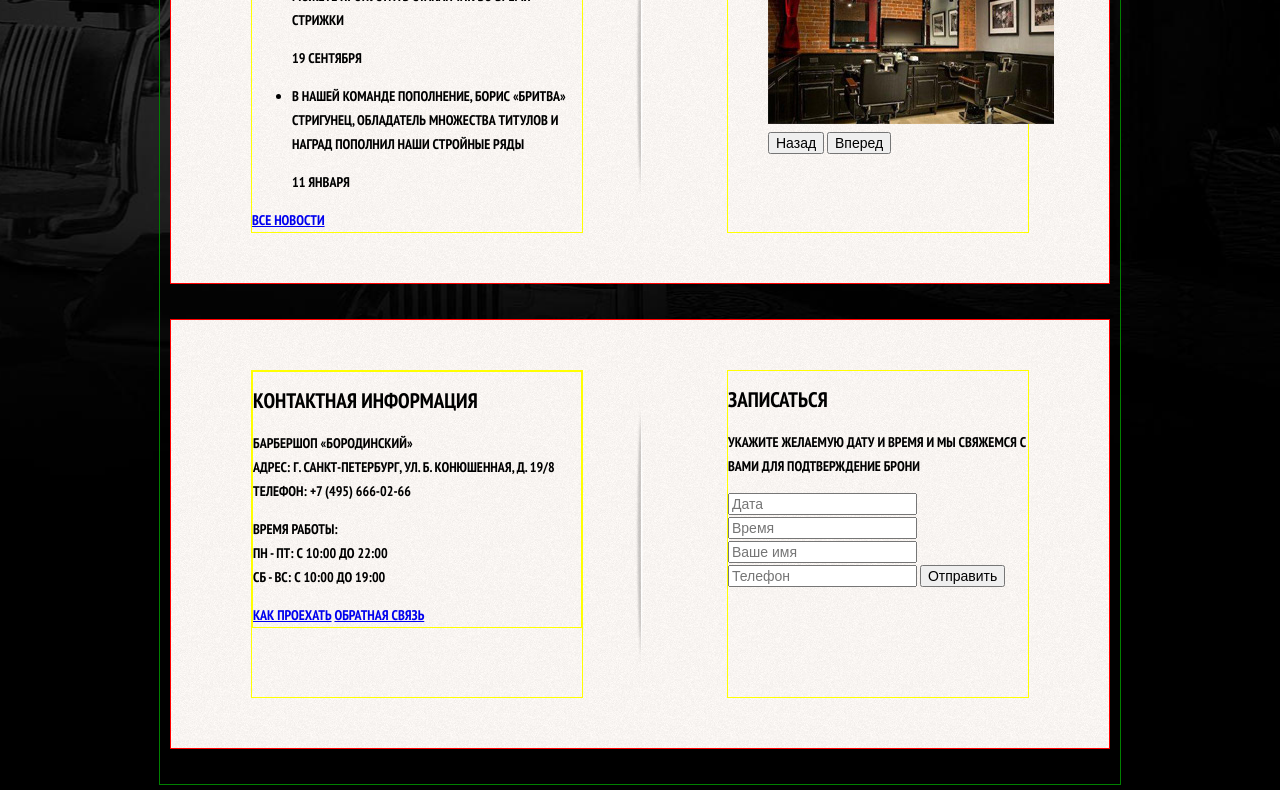
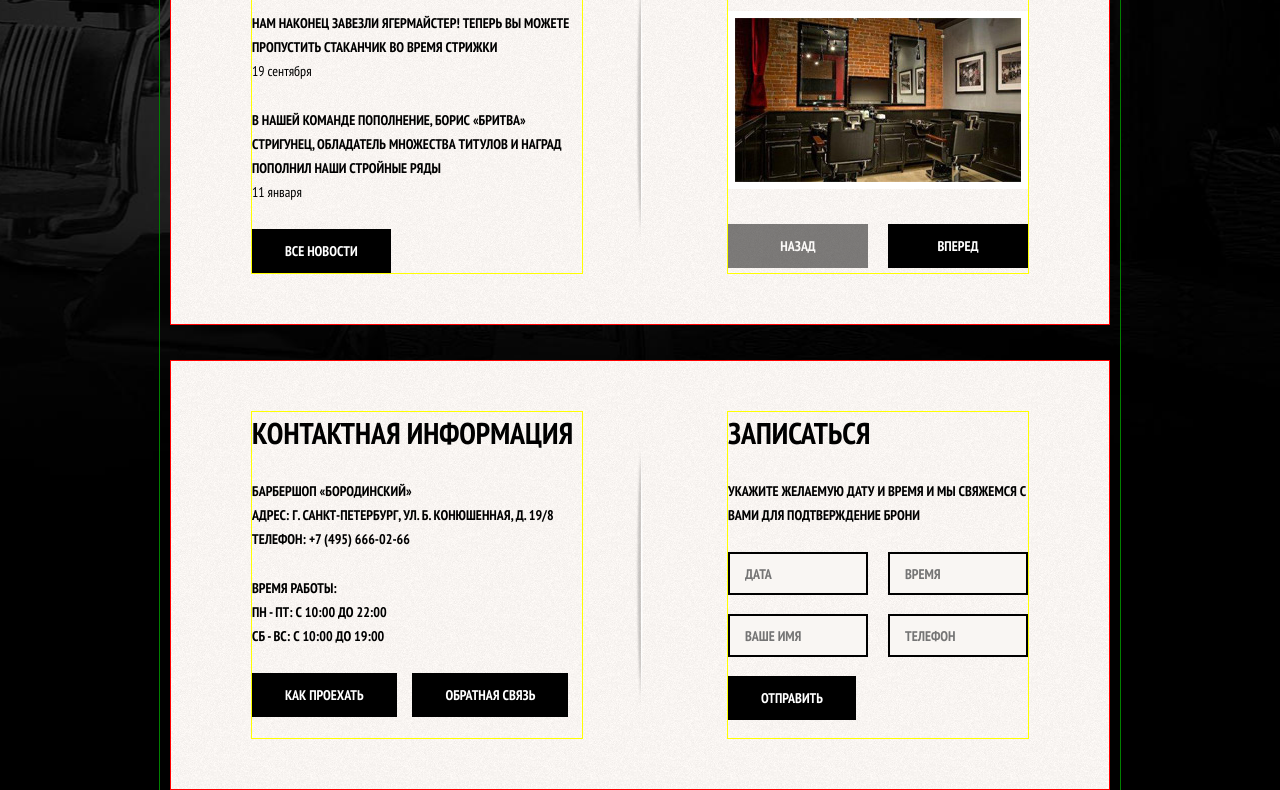
Before and after one commit to lonixoon/barbershop, a plain HTML site: page index.html in a window 1280 px wide. Shown: the part 749-1539 px from the top of the page. Drawn offline with Linux system fonts and the light colour scheme.

Commit message:
оформление index

```diff
--- a/css/style-index.css
+++ b/css/style-index.css
@@ -19,6 +19,10 @@ body {
 	text-transform: uppercase;
 	color: white;
 	background: #000000 url(../img/body-bg.jpg) no-repeat center top;
+}
+
+h2 {
+
 }
 
 .container {
@@ -126,8 +130,28 @@ body {
 	}
 
 		.feature__name {
+			position: relative;
+			display: flex;
+			justify-content: center;
+			margin-bottom: 30px;
+			padding-bottom: 35px;
 			font-size: 30px;
-			line-height: 36px;
+			line-height: 42px;
+		}
+
+		.feature__name:after {
+			content: "";
+			position: absolute;
+			left: 50%;
+			bottom: 0;
+
+			display: flex;
+			margin-left: -10px;
+			width: 20px;
+			height: 20px;
+
+			background: #ffffff;
+			transform: rotate(45deg);
 		}
 
 .index-content {
@@ -139,20 +163,138 @@ body {
 	min-height: 430px;
 	background:
 		url(../img/separator.png) no-repeat 50% 50%,
-		#ffffff url(../img/background-block.jpg);
+		#f8f5f2 url(../img/background-block.jpg);
 	color: black;
 	border: 1px solid red;
 }
 
-	.index-content__left {
+	.index-content__item {
+		/*box-sizing: border-box;*/
 		width: 330px;
 		border: 1px solid yellow;
 	}
 
-	.index-content__right{
+	.index-content__item:nth-child(even) {
 		width: 300px;
 		border: 1px solid yellow;
 	}
+
+	  /*	.index-content__right{
+			width: 300px;
+			border: 1px solid yellow;
+		}*/
+		.item__title {
+			display: flex;
+			margin: 0;
+			padding: 0;
+			padding-bottom: 25px;
+			font-size: 30px;
+			line-height: 42px;
+		}
+
+		.item__body {
+			margin: 0;
+			padding: 0;
+			list-style: none;
+		}
+
+			.item__body p {
+				margin-top: 0;
+				margin-bottom: 25px;
+			}
+
+			.item__body li {
+				margin: 0px;
+			}
+
+			.item__body time {
+				text-transform: none;
+				font-weight: 400;
+
+			}
+
+		.btn {
+			display: inline-flex;
+			justify-content: center;
+			padding: 10px 33px;
+			margin-right: 13px;
+
+			font-family: "PT Sans Narrow", "arial", sans-serif;
+			font-weight: 700;
+			font-size: 14px;
+			line-height: 24px;
+
+			color: #ffffff;
+			text-decoration: none;
+			text-transform: uppercase;
+
+			border: none;
+			cursor: pointer;
+			outline: none;
+			background: #000000;
+		}
+
+		.btn:hover,
+		.btn:active {
+			background: #663d15;
+		}
+
+		.btn:disabled {
+			opacity: 0.5;
+			cursor: default;
+		}
+
+		.btn:disabled:hover {
+			background: #000000;
+		}
+
+		.gallery {
+			display: flex;
+			flex-wrap: wrap;
+			justify-content: space-between;
+		}
+
+			.gallery img {
+				width: 286px;
+				height: 164px;
+				margin-bottom: 35px;
+				border: 7px solid #ffffff;
+				background: #cccccc;
+			}
+
+			.gallery .btn {
+				width: 140px;
+			}
+
+			.gallery__next {
+				margin-right: 0;
+			}
+
+		.appointmant__form {
+			display: flex;
+			flex-wrap: wrap;
+			justify-content: space-between;
+		}
+
+		.appointmant__form input {
+			padding-left: 15px;
+			margin-bottom: 19px;
+			box-sizing: border-box;
+			width: 140px;
+			height: 43px;
+
+			font-family: "PT Sans Narrow", "arial", sans-serif;
+			font-weight: 700;
+			font-size: 14px;
+			line-height: 24px;
+
+			color: #000000;
+			text-transform: uppercase;
+
+			border: 2px solid #000000;
+			background: #f9f6f3;
+
+		}
 
 
 
--- a/index.html
+++ b/index.html
@@ -52,42 +52,38 @@
             </div>
         </section>
         <section class="index-content">
-            <div class="index-content__left">
-                <div class="news-preview">
-                    <h2 class="news-preview__title">Новости</h2>
-                    <ul class="news-preview__body">
+            <div class="index-content__item">
+                <h2 class="item__title">Новости</h2>
+                <ul class="item__body">
                     <li>
                         <p>
                          Нам наконец завезли Ягермайстер! Теперь вы можете пропустить стаканчик во время стрижки
+                         <br><time datetime="2016-09-19">19 сентября</time>
                         </p>
                     </li>
-                            <time datetime="2016-09-19">19 сентября</time>
                     <li>
                         <p>
                          В нашей команде пополнение, Борис «Бритва» Стригунец, обладатель множества титулов и наград пополнил наши стройные ряды
+                         <br><time datetime="2016-01-11">11 января</time>
                         </p>
-                            <time datetime="2016-01-11">11 января</time>
+
                     </li>
                 </ul>
                 <a href="#" class="btn">Все новости</a>
             </div>
-            </div>
-            <div class="index-content__right">
-                <div class="gallery">
-                    <h2 class="gallery__title">Фотогалерея</h2>
-                    <figure class="gallery__body">
+            <div class="index-content__item">
+                <h2 class="item__title">Фотогалерея</h2>
+                <figure class="item__body gallery">
                     <img src="img/interior.jpg" alt="Интерьер">
-                        <button class="btn gallery-prev">Назад</button>
-                        <button class="btn gallery-next">Вперед</button>
+                    <button disabled class="btn gallery__prev disabled">Назад</button>
+                    <button class="btn gallery__next">Вперед</button>
                 </figure>
-                </div>
             </div>
         </section>
         <section class="index-content">
-            <div class="index-content__left">
-                <div class="contacts">
-                    <h2 class="contacts__title">Контактная информация</h2>
-                    <div class="contacts__body">
+            <div class="index-content__item">
+                <h2 class="item__title">Контактная информация</h2>
+                <div class="item__body">
                     <p>
                      Барбершоп «Бородинский»<br>
                      Адрес: г. Санкт-Петербург, ул. Б. Конюшенная, д. 19/8<br>
@@ -104,11 +100,9 @@
                     <a href="#feedback" class="btn">Обратная связь</a>
                 </div>
             </div>
-            </div>
-            <div class="index-content__right">
-                <div class="appointments">
-                    <h2 class="appointments__title">Записаться</h2>
-                    <div class="appointments__body">
+            <div class="index-content__item">
+                <h2 class="item__title">Записаться</h2>
+                <div class="item__body">
                     <p>Укажите желаемую дату и время и мы свяжемся с вами для подтверждение брони</p>
                     <form class="appointmant__form" action="#" method="post">
                         <input type="text" name="data" placeholder="Дата">
@@ -117,7 +111,6 @@
                         <input type="tel" name="phone" placeholder="Телефон">
                         <button class="btn">Отправить</button>
                     </form>
-                    </div>
                 </div>
             </div>
         </section>
```
Also changed, not shown: page/price.html (+2 -0 lines), page/shop/baxter-of-california.html (+2 -0 lines), page/shop/shop.html (+2 -0 lines). Lines whose indentation alone changed are shown as unchanged.
